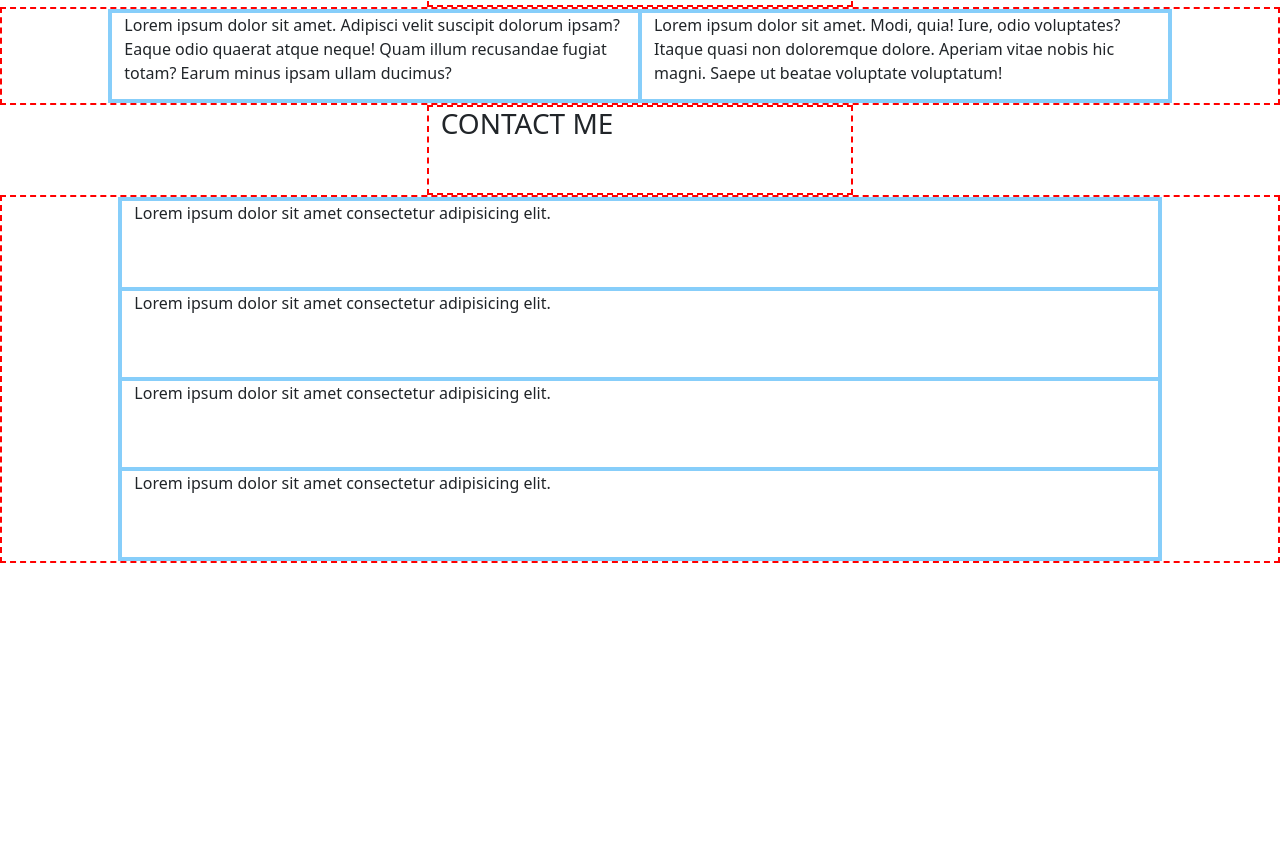
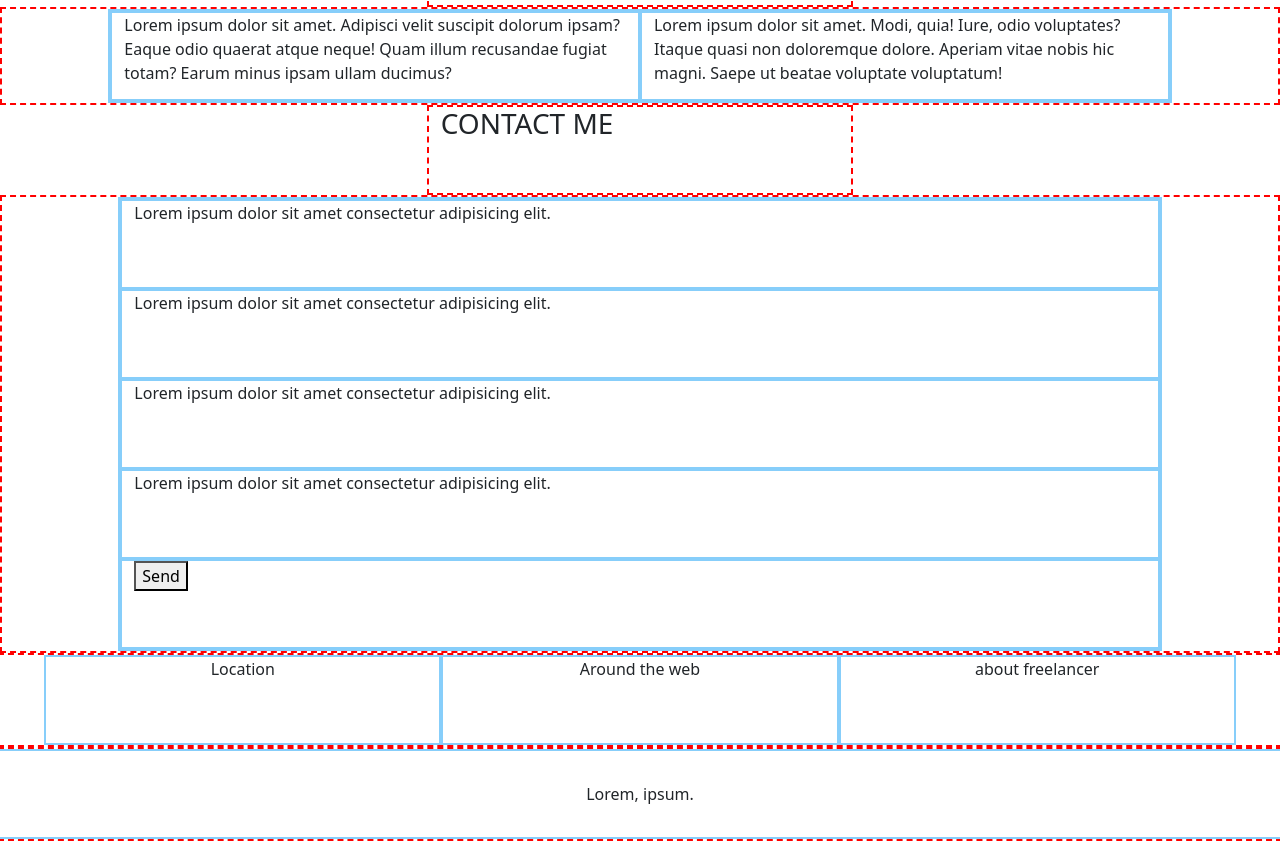
Before and after one commit to Deceit-87/html-css-bootstrap-freelancer, a plain HTML site: page index.html in a window 1280 px wide. Shown: the part 1131-1972 px from the top of the page. Before the commit the page ends 1694 px from the top, so only its background shows below. Drawn offline with nearby package versions, Linux system fonts and the light colour scheme.

Commit message:
fine con molte domande

```diff
--- a/index.html
+++ b/index.html
@@ -151,6 +151,12 @@
                         </div>
 
                    </div>
+                   <div class="row">
+                    <div class="col-12 debug justify-content-center ">
+                        <button><Datag>Send</Datag></button>
+                    </div>
+
+               </div>
 
                </div>
            </div>
@@ -158,6 +164,28 @@
 
             </div>
         </div>
+        <div class="row justify-content-center debug">
+            <div class="col-11">
+                <div class="row d-flex justify-content-around">
+                    <div class="col-4 text-center debug">Location</div>
+                    <div class="col-4 text-center debug">Around the web</div>
+                    <div class="col-4 text-center debug">about freelancer</div>
+                </div>
+            </div>
+        </div>
+    </section>
+                        <!-- FOOTER  -->
+
+                        <div class="row debug">
+                            <div class="col-12 debug d-flex justify-content-center align-items-center">
+                                Lorem, ipsum.
+                            </div>
+                        </div>
+
+
+
+    <section>
+
     </section>
     </div>
 </body>
--- a/style.css
+++ b/style.css
@@ -1,3 +1,5 @@
+
+
 .debug {
     border: 2px dashed red;
     min-height: 90px;
```
